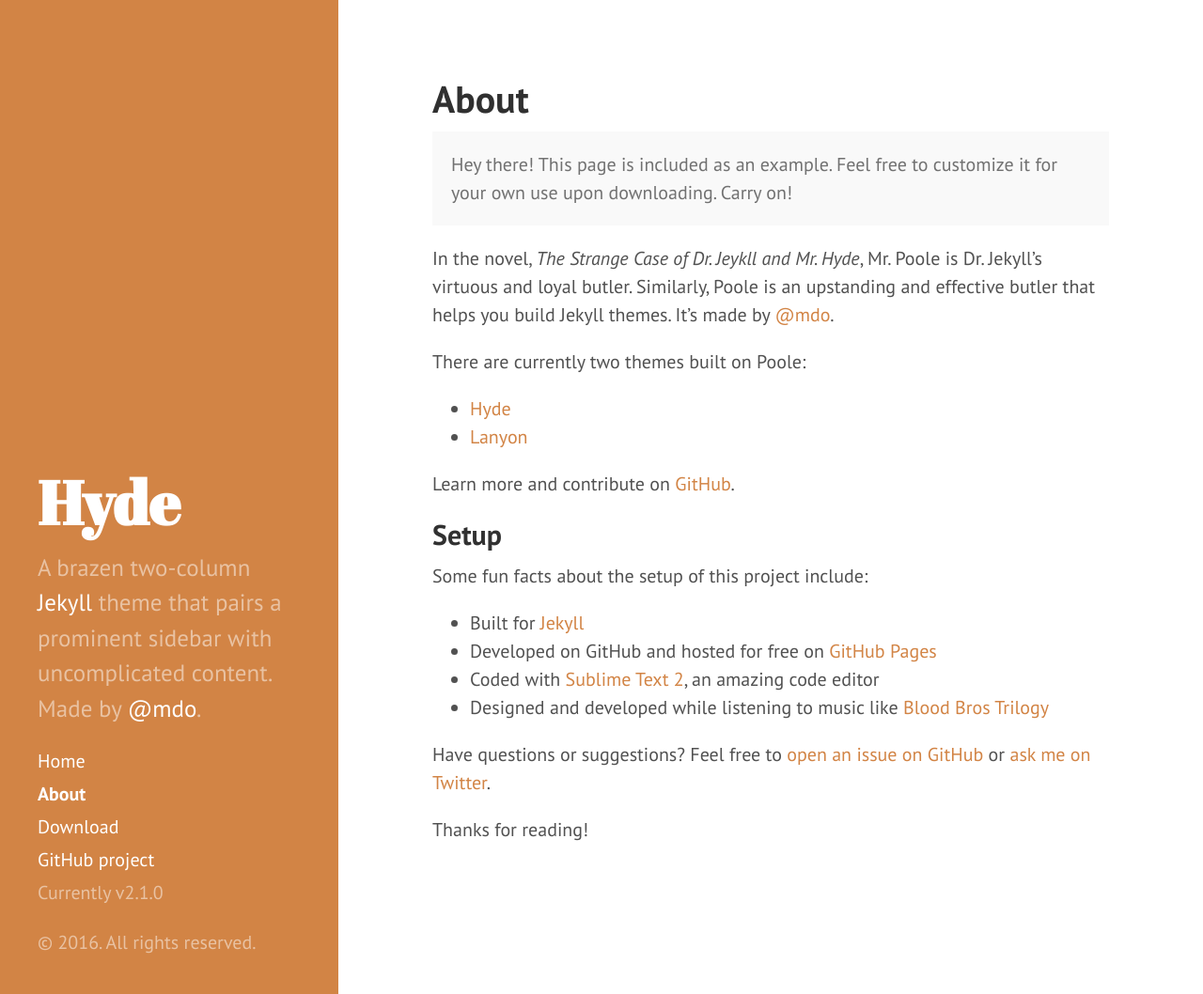
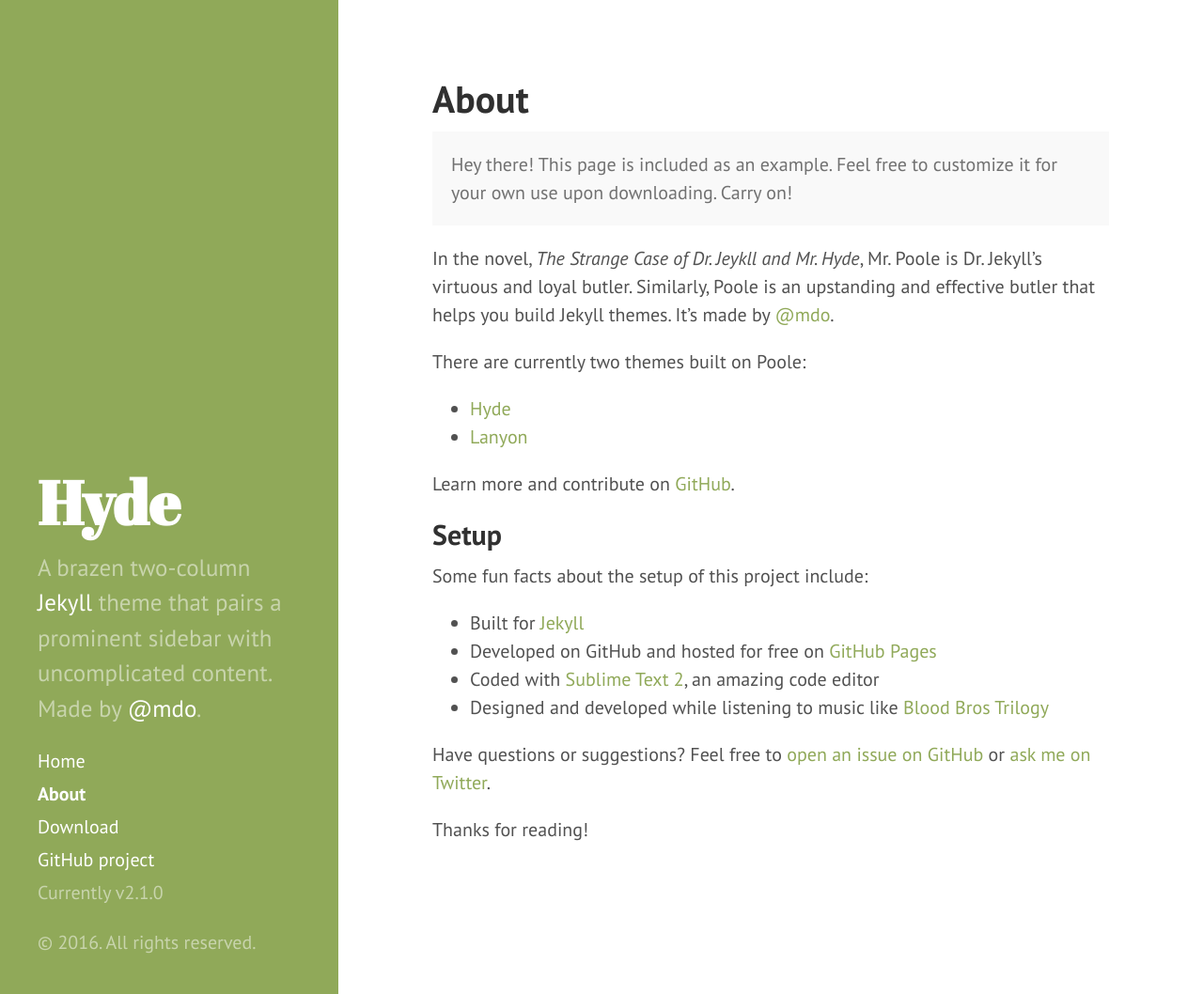
Before and after one commit to toidang92/toidang92.github.io, a Jekyll site: the page built from about.md, in a window 1280 px wide and 1058 px high. Shown: the whole window at 94% size. Built offline with Jekyll 4.4.1, drawn with Linux system fonts in a browser that asks for light colours.

Commit message:
Change theme color

```diff
--- a/_layouts/default.html
+++ b/_layouts/default.html
@@ -3,7 +3,7 @@
 
   {% include head.html %}
 
-  <body class="theme-base-09">
+  <body class="theme-base-0b">
 
     {% include sidebar.html %}
 
```
